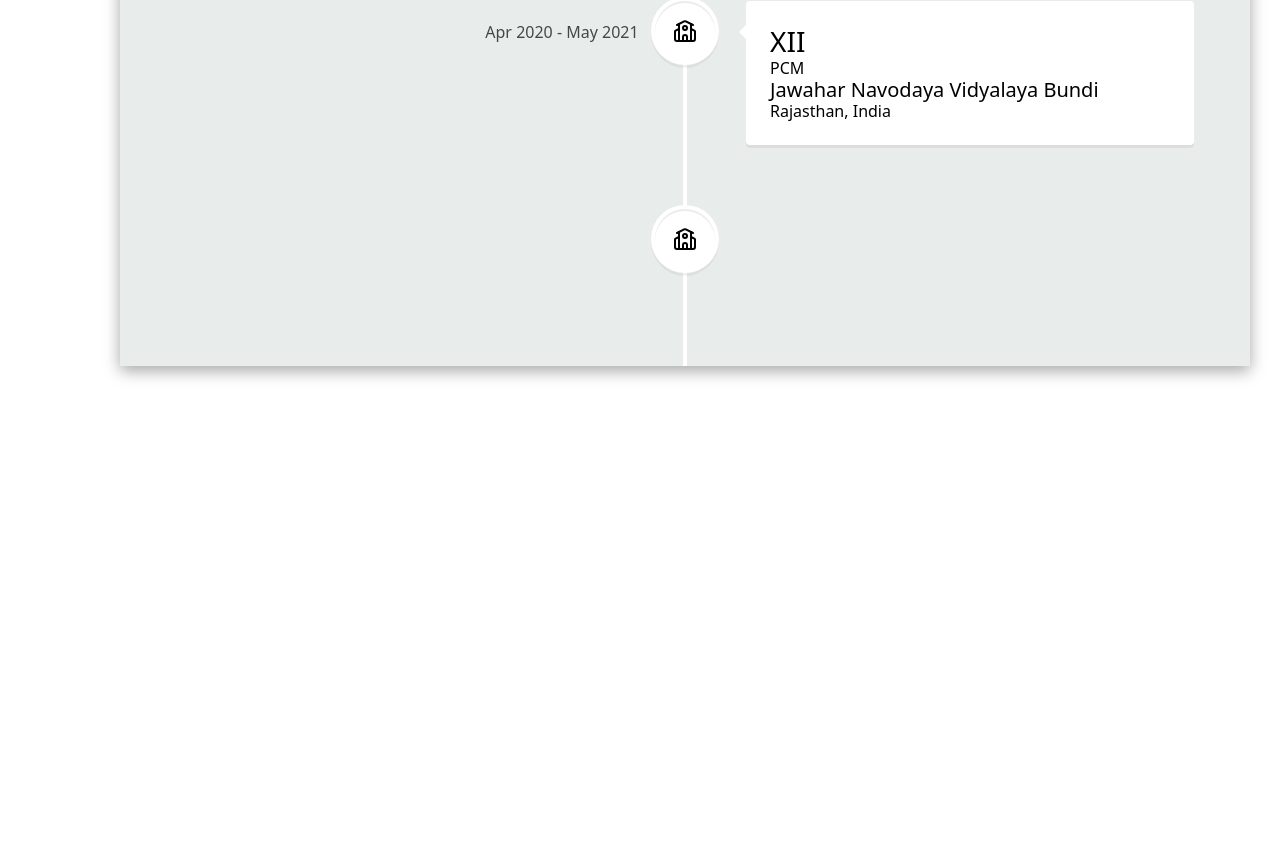
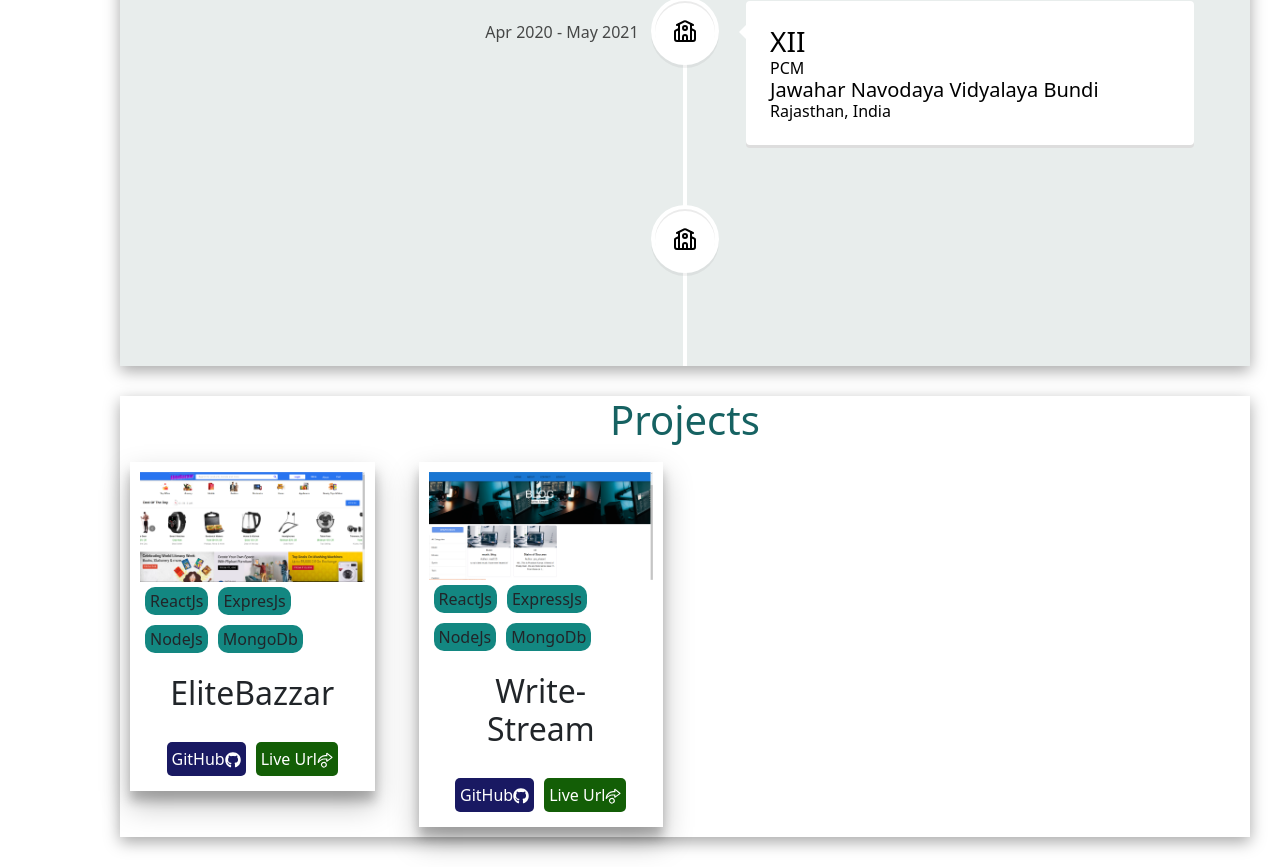
Before and after one commit to Pradipram/Portfolio, a React (Create React App) app in the folder client/: page / in a window 1280 px wide. Shown: the part 995-1862 px from the top of the page. Before the commit the page ends 1391 px from the top, so only its background shows below. Built offline with nearby package versions, Linux system fonts and the light colour scheme.

Commit message:
added project section

```diff
--- a/client/src/App.tsx
+++ b/client/src/App.tsx
@@ -1,5 +1,5 @@
 import { useState } from "react";
-import { About, Education, Home, Layout } from "./components";
+import { About, Education, Home, Layout, Project } from "./components";
 
 import styles from "./assets/styles/app.module.scss";
 // import Home from "./components/Pages/Home/Home";
@@ -14,6 +14,7 @@ function App() {
                 <Home />
                 <About />
                 <Education />
+                <Project toggle={toggle}/>
             </div>
         </div>
     );
--- a/client/src/assets/images/index.ts
+++ b/client/src/assets/images/index.ts
@@ -1 +1,3 @@
 export { default as Profile } from "./profile.jpg";
+export {default as project1} from "./project1.png";
+export {default as project2} from "./project2.png";
--- a/client/src/assets/styles/index.ts
+++ b/client/src/assets/styles/index.ts
@@ -1,2 +1,3 @@
 export {default as aboutStyle} from "./about.module.scss";
 export {default as educationStyle} from "./education.module.scss";
+export {default as projectStyle} from "./project.module.scss";
--- /dev/null
+++ b/client/src/assets/styles/project.module.scss
@@ -0,0 +1,101 @@
+.project {
+    box-shadow: rgba(0, 0, 0, 0.35) 0px 5px 15px;
+    margin: 30px;
+
+    h1 {
+        color: rgb(22, 98, 98);
+        text-align: center;
+    }
+}
+
+.cardBadge {
+    background-color: #138781;
+    margin: 5px 5px;
+    padding: 2px 5px;
+    border-radius: 10px;
+}
+
+.cardBody {
+    text-align: center;
+    /* background-color: red; */
+}
+
+.projectBadge {
+    display: flex;
+    flex-wrap: wrap;
+    /* background-color: red; */
+    /* padding: 5px; */
+}
+
+.projectCard {
+    /* background-color: red; */
+    /* margin: 40px; */
+    /* border: 2px solid red; */
+    margin: 10px;
+    padding: 10px;
+    box-shadow: rgba(0, 0, 0, 0.25) 0px 14px 28px,
+        rgba(0, 0, 0, 0.22) 0px 10px 10px;
+    &:hover {
+        box-shadow: rgba(50, 50, 93, 0.25) 0px 50px 100px -20px,
+            rgba(0, 0, 0, 0.3) 0px 30px 60px -30px,
+            rgba(10, 37, 64, 0.35) 0px -2px 6px 0px inset;
+    }
+
+    img {
+        width: 100%;
+    }
+}
+
+.projectButton {
+    /* background-color: red; */
+    display: flex;
+    align-items: center;
+    justify-content: center;
+
+    span {
+        margin: 5px;
+        padding: 5px;
+        border-radius: 5px;
+    }
+
+    a {
+        text-decoration: none;
+        color: white;
+    }
+}
+
+.github {
+    background-color: rgb(25, 25, 98);
+    color: white;
+
+    &:hover{
+        background-color: white;
+        border: 2px solid rgb(25, 25, 98);
+        color: rgb(25, 25, 98);
+
+        a{
+            color: rgb(25, 25, 18);
+        }
+    }
+}
+
+.liveUrl {
+    background-color: rgb(19, 94, 6);
+    color: white;
+
+    &:hover{
+        background-color: white;
+        border: 2px solid rgb(19, 94, 6);
+        color: rgb(19, 94, 6);
+
+        a{
+            color: rgb(19, 94, 6);
+        }
+    }
+}
+
+/* @media (min-width:600px) and (max-width:1024px){
+    .project{
+        display: none;
+    }
+} */
--- /dev/null
+++ b/client/src/components/Pages/Project/Project.tsx
@@ -0,0 +1,51 @@
+import React, { FC } from 'react'
+import { FaGithub } from "react-icons/fa";
+import { VscLiveShare } from "react-icons/vsc";
+
+import { ProjectList } from '../../../utils';
+import { projectStyle } from '../../../assets';
+
+interface ProjectProps {
+    toggle: Boolean;
+}
+
+const Project: FC<ProjectProps> = ({toggle}) => {
+  return (
+    <div className={projectStyle.project} id='project'>
+        <h1>Projects</h1>
+        <div className="row">
+                {
+                    ProjectList.map(project =>(
+                        <div className={toggle ? "col-lg-4 col-md-6" : "col-lg-3 col-md-6"} key={project.id}>
+                            <div className={projectStyle.projectCard}>
+                                <img src={project.img_url} alt='project'/>
+                                <div className={`m-auto ${projectStyle.projectBadge}`}>
+                                    {
+                                        project.techStack.map((tech,index) =>(
+                                            <span className={projectStyle.cardBadge} key={index}>{tech}</span>
+                                        ))
+                                    }
+                                </div>
+                                <div className={`card-body m-auto ${projectStyle.cardBody}`}>
+                                    <h2>{project.name}</h2>
+                                </div>
+                                <div className={projectStyle.projectButton}>
+                                    <span className={projectStyle.github}>
+                                        <a href={project.github} target='_blank' rel='noreferrer'>GitHub</a>
+                                        <FaGithub/>
+                                    </span>
+                                    <span className={projectStyle.liveUrl}>
+                                        <a href={project.live_url} target='_blank' rel='noreferrer'>Live Url</a>
+                                        <VscLiveShare />
+                                    </span>
+                                </div>
+                            </div>
+                        </div>
+                    ))
+                }
+        </div>
+    </div>
+  )
+}
+
+export default Project
--- /dev/null
+++ b/client/src/components/Pages/Project/index.ts
@@ -0,0 +1,3 @@
+import Project from "./Project";
+
+export {Project};
--- a/client/src/components/Pages/index.ts
+++ b/client/src/components/Pages/index.ts
@@ -1,3 +1,4 @@
 export * from "./About";
 export * from "./Home";
 export * from "./Education";
+export * from "./Project";
--- /dev/null
+++ b/client/src/utils/ProjectList.ts
@@ -0,0 +1,20 @@
+import { project1,project2 } from "../assets"
+
+export const ProjectList = [
+    {
+        id:1,
+        name:"EliteBazzar",
+        img_url:project1,
+        techStack:["ReactJs","ExpresJs","NodeJs","MongoDb"],
+        github:'https://github.com/Pradipram/EliteBazzar',
+        live_url:'https://elitebazzar.onrender.com/'
+    },
+    {
+        id:2,
+        name:"Write-Stream",
+        img_url:project2,
+        techStack:["ReactJs","ExpressJs","NodeJs","MongoDb"],
+        github:'https://github.com/Pradipram/BlogApp-writeStream',
+        live_url:'https://write-stream.onrender.com/'
+    }
+]
--- a/client/src/utils/index.ts
+++ b/client/src/utils/index.ts
@@ -1,3 +1,5 @@
 import { EducationList } from "./EducationList";
+import { ProjectList } from "./ProjectList";
 
 export {EducationList};
+export {ProjectList};
```
Also changed, not shown: client/src/assets/images/project1.png (added), client/src/assets/images/project2.png (added).
